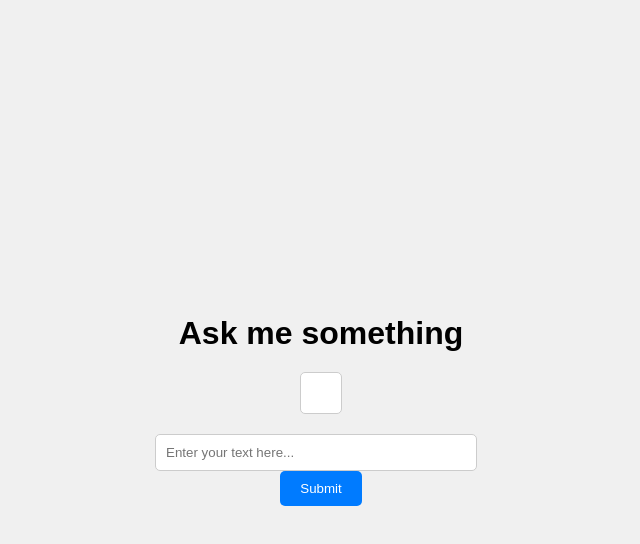
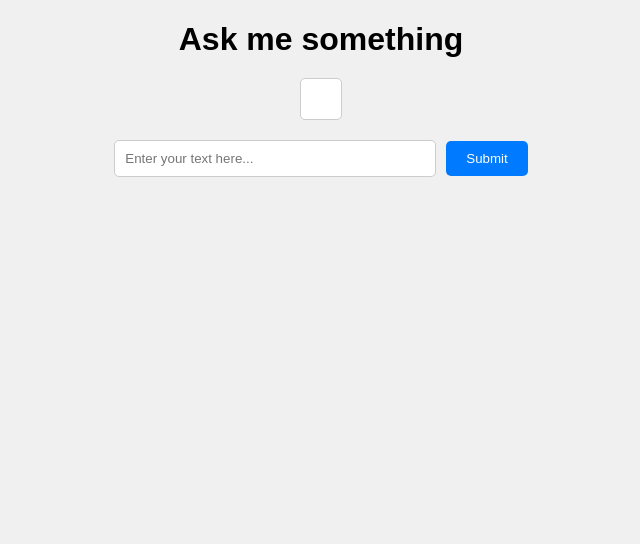
Before and after one commit to vlachvojta/openai_demo_node_js, a website: page public/index.html in a window 1280 px wide. Shown: the whole page, without its empty margins (319-959 px from the left). Drawn offline with Linux system fonts and the light colour scheme.

Commit message:
change space length

```diff
--- a/public/index.html
+++ b/public/index.html
@@ -3,7 +3,6 @@
 <head>
   <meta charset="UTF-8">
   <title>openai-chatbot</title>
-    <!-- <script src="https://cdn.tailwindcss.com"></script> -->
   <style>
     body {
       font-family: Arial, sans-serif;
@@ -12,7 +11,7 @@
       display: flex;
       flex-direction: column;
       align-items: center;
-            justify-content: center;
+      /* justify-content: center; */
       height: 100vh;
       background-color: #f0f0f0;
     }
@@ -35,7 +34,6 @@
       width: 300px;
       margin-right: 10px;
     }
-
     #btnSubmit {
       padding: 10px 20px;
       border: none;
@@ -49,8 +47,10 @@
 <body>
   <h1>Ask me something</h1>
   <div id="responseContainer" style="max-width: 700px;"></div>
-    <input type="text" id="textInput" placeholder="Enter your text here...">
+  <div style="display: flex; align-items: center;">
+    <input type="text" id="textInput" placeholder="Enter your text here..." style="margin-right: 10px;">
     <button id="btnSubmit" onclick="sendInput()">Submit</button>
+  </div>
 
   <script src="send_input.js"></script>
 </body>
```
Lines whose indentation alone changed are shown as unchanged.
